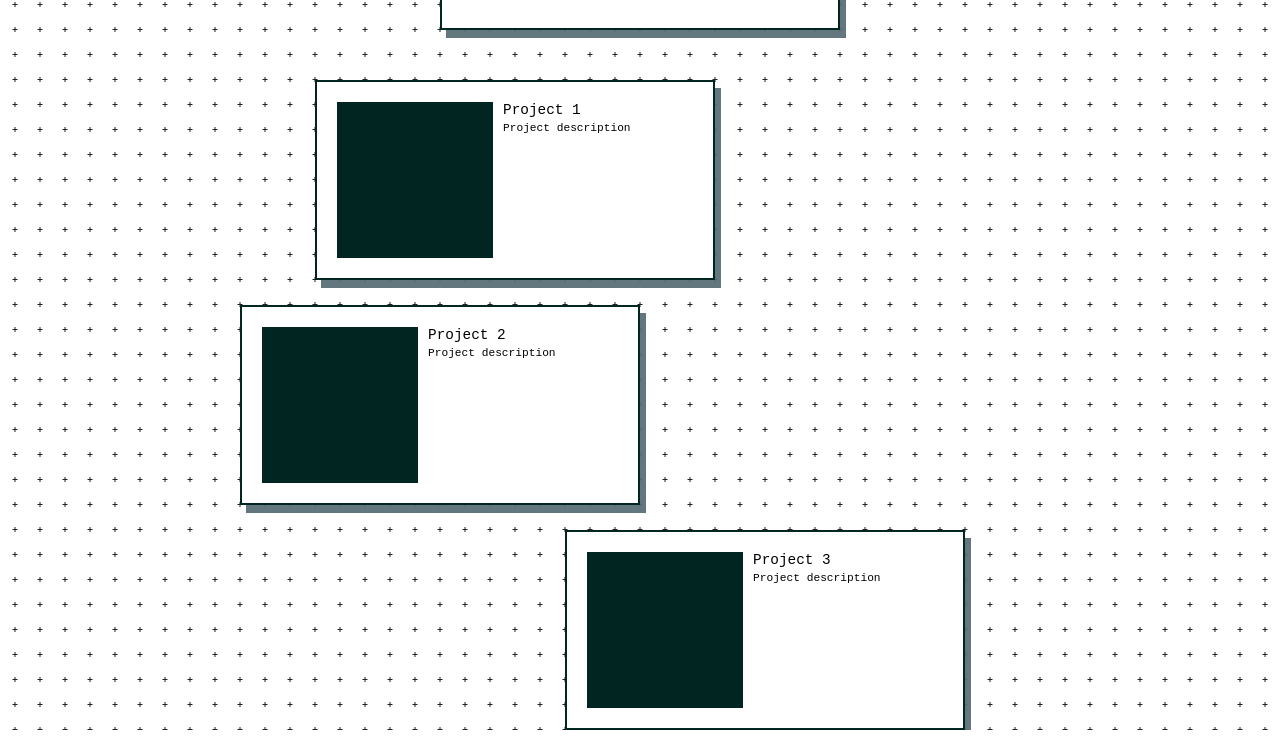
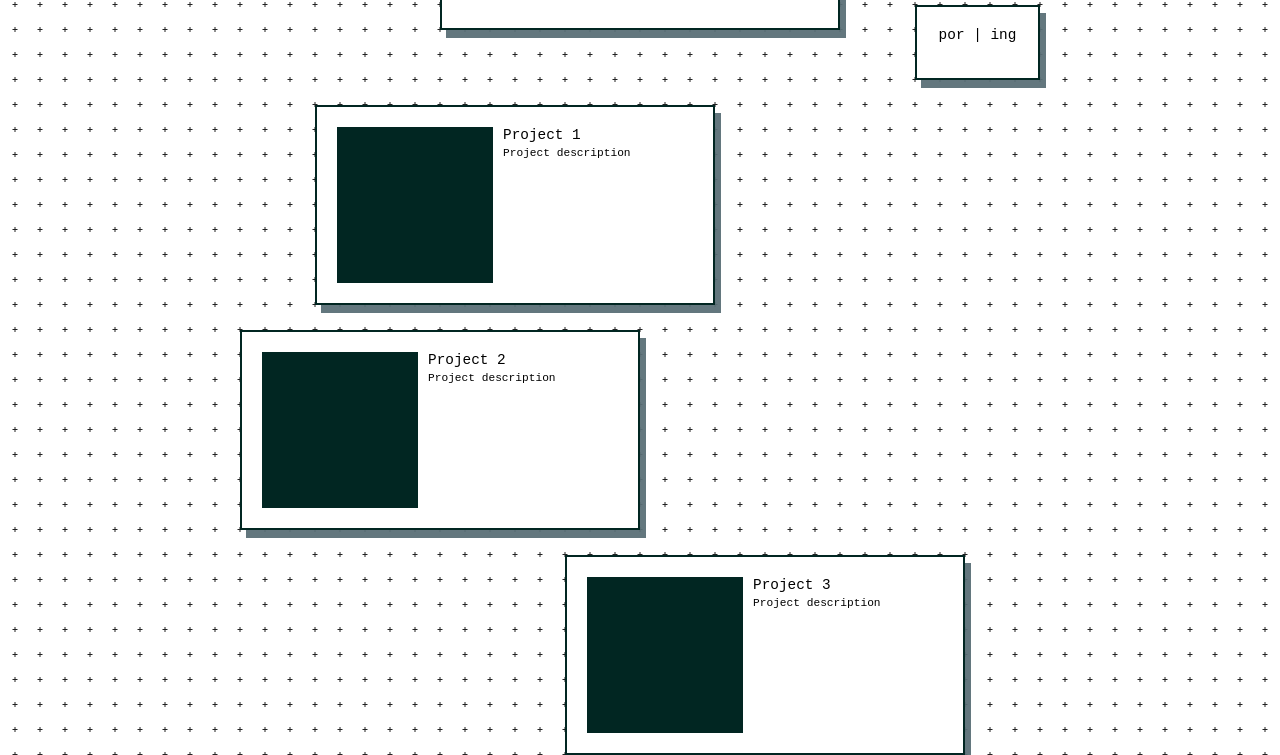
Before and after one commit to acarmagnani/carmagnanifischbach_website, a plain HTML site: page index.html in a window 1280 px wide. Shown: the part 133-888 px from the top of the page. Before the commit the page ends 863 px from the top, so only its background shows below. Drawn offline with Linux system fonts and the light colour scheme.

Commit message:
add pages

```diff
--- a/assets/scripts/common.js
+++ b/assets/scripts/common.js
@@ -5,3 +5,12 @@ document.addEventListener("DOMContentLoaded", function() {
             document.getElementById('Header').innerHTML = data;
         });
 });
+
+
+document.addEventListener("DOMContentLoaded", function() {
+    fetch('html/lang.html')
+        .then(response => response.text())
+        .then(data => {
+            document.getElementById('Lang').innerHTML = data;
+        });
+});
--- a/assets/styles/styles.css
+++ b/assets/styles/styles.css
@@ -28,6 +28,11 @@ ol,ul,li {
     padding-left: 0;
 }
 
+a {
+    color: inherit;
+    text-decoration: none;
+}
+
 /* tables still need 'cellspacing="0"' in the markup */
 table {
 	border-collapse: separate;
@@ -50,22 +55,24 @@ blockquote, q {
 /* BODY */
 
 :root {
+    /* transitions */
+    --def-duraton: 0.5s;
+
+    /* bg */
     --grid: 15px;
+    --c-bg: white;
+    --c-cross: #222;
+
+    /* container */
     --container-w: calc(var(--grid)*16);
     --container-w-center: calc( 50% - (var(--container-w)/2) );
-    --container-h: calc(var(--grid)*8);
-
-    --img-h: calc( var(--container-h) - (var(--pad-top)*2 + var(--border)*2) );
-
     --border: 2px;
-
-
-
     --pad-top: 10px;
     --pad-side: 10px;
 
-    --c-bg: white;
-    --c-cross: #222;
+    /* projects */
+    --container-proj-h: calc(var(--grid)*8);
+    --img-h: calc( var(--container-proj-h) - (var(--pad-top)*2 + var(--border)*2) );
 }
 
 body {
@@ -116,6 +123,35 @@ b1 {
 
 /* BODY */
 
+/* ANIMATIONS */
+
+/* rotate */
+._rotate {
+	display: inline-block;
+    transition-duration: var(--def-duraton);
+	transition-property: transform;
+
+	&:hover {
+		transform: rotate(5deg);
+        text-decoration: underline;
+	}
+}
+
+/* skew */
+._skew {
+	display: inline-block;
+    transition-duration: var(--def-duraton);
+	transition-property: transform;
+	transform-origin: 0 100%;
+
+	&:hover {
+		transform: skew(-20deg);
+        text-decoration: underline;
+	}
+}
+
+/* ANIMATIONS */
+
 /* CONTAINER */
 
 #Body {
@@ -154,6 +190,39 @@ b1 {
 
 /* HEADER */
 
+/* LANG */
+
+.lang-content {
+    display: flex;
+    justify-content: center;
+}
+
+.lang-container {
+    width: calc(var(--grid)*6);
+
+    left: calc( var(--container-w-center) - (var(--grid)*2) );
+
+    top: calc( var(--grid)/2 + var(--grid)*3 );
+    height: calc(var(--grid)*3);
+}
+
+@media (min-width: 650px) {
+    .lang-container {
+        width: calc(var(--grid)*5);
+    }
+}
+
+@media (min-width: 850px) {
+    .lang-container {
+        left: calc( var(--container-w-center) + (var(--grid)*19 ) );
+
+        top: calc( var(--grid)/2 + var(--grid)*1 );
+        height: calc(var(--grid)*3);
+    }
+}
+
+/* LANG */
+
 /* PROJECTS */
 
 .proj-content {
@@ -177,43 +246,43 @@ b1 {
     left: var(--container-w-center);
 
     top: calc( var(--grid)/2 + var(--grid)*4 );
-    height: var(--container-h);
+    height: var(--container-proj-h);
 }
 
 .proj-container-2 {
     left: var(--container-w-center);
 
     top: calc( var(--grid)/2 + var(--grid)*5 );
-    height: var(--container-h);
+    height: var(--container-proj-h);
 }
 
 .proj-container-3 {
     left: var(--container-w-center);
 
     top: calc( var(--grid)/2 + var(--grid)*6 );
-    height: var(--container-h);
+    height: var(--container-proj-h);
 }
 
 @media (min-width: 850px) {
     .proj-container-1 {
         left: calc( var(--container-w-center) - (var(--grid)*5) );
 
-        top: calc( var(--grid)/2 + var(--grid)*4 );
-        height: var(--container-h);
+        top: calc( var(--grid)/2 + var(--grid)*2 );
+        height: var(--container-proj-h);
     }
 
     .proj-container-2 {
         left: calc( var(--container-w-center) - (var(--grid)*8) );
 
-        top: calc( var(--grid)/2 + var(--grid)*5 );
-        height: var(--container-h);
+        top: calc( var(--grid)/2 + var(--grid)*3 );
+        height: var(--container-proj-h);
     }
 
     .proj-container-3 {
         left: calc( var(--container-w-center) + (var(--grid)*5) );
 
-        top: calc( var(--grid)/2 + var(--grid)*6);
-        height: var(--container-h);
+        top: calc( var(--grid)/2 + var(--grid)*4);
+        height: var(--container-proj-h);
     }
 }
 
@@ -221,6 +290,19 @@ b1 {
 
 /* CONTACT */
 
+.contact-container-1 {
+    left: var(--container-w-center);
 
+    top: calc( var(--grid)/2 + var(--grid)*4 );
+    height: calc(var(--grid)*20);
+}
+
+@media (min-width: 850px) {
+    .contact-container-1 {
+        left: calc( var(--container-w-center) + (var(--grid)*2) );
+
+        top: calc( var(--grid)/2 + var(--grid)*2 );
+    }
+}
 
 /* CONTACT */
--- a/html/header.html
+++ b/html/header.html
@@ -1,17 +1,25 @@
+<div class="header-content">
     <div class="header-title">
         <h1>Carmagnani & Fischbach</h1>
     </div>
 
     <div class="header-description">
         <ol>
-        <li>
+            <li class="_rotate">
+                <a href="../index.html">
                     <h2>Work</h2>
+                </a>
             </li>
-        <li>
+            <li class="_rotate">
+                <a href="../about.html">
                     <h2>About</h2>
+                </a>
             </li>
-        <li>
+            <li class="_rotate">
+                <a href="../contact.html">
                     <h2>Contact</h2>
+                </a>
             </li>
         </ol>
     </div>
+</div>
--- /dev/null
+++ b/html/lang.html
@@ -0,0 +1,3 @@
+<div class="lang-content">
+    <h2> <span class="_rotate">por</span> | <span class="_rotate">ing</span> </h2>
+</div>
--- a/index.html
+++ b/index.html
@@ -12,6 +12,10 @@
 
             <div class="container header-container">
                 <div id="Header"></div>
+            </div>
+
+            <div class="container lang-container">
+                <div id="Lang"></div>
             </div>
 
             <div class="container proj-container-1">
```
Also changed, not shown: about.html (+5 -1 lines), contact.html (+13 -1 lines), html/contact.html (deleted). Lines whose indentation alone changed are shown as unchanged.
